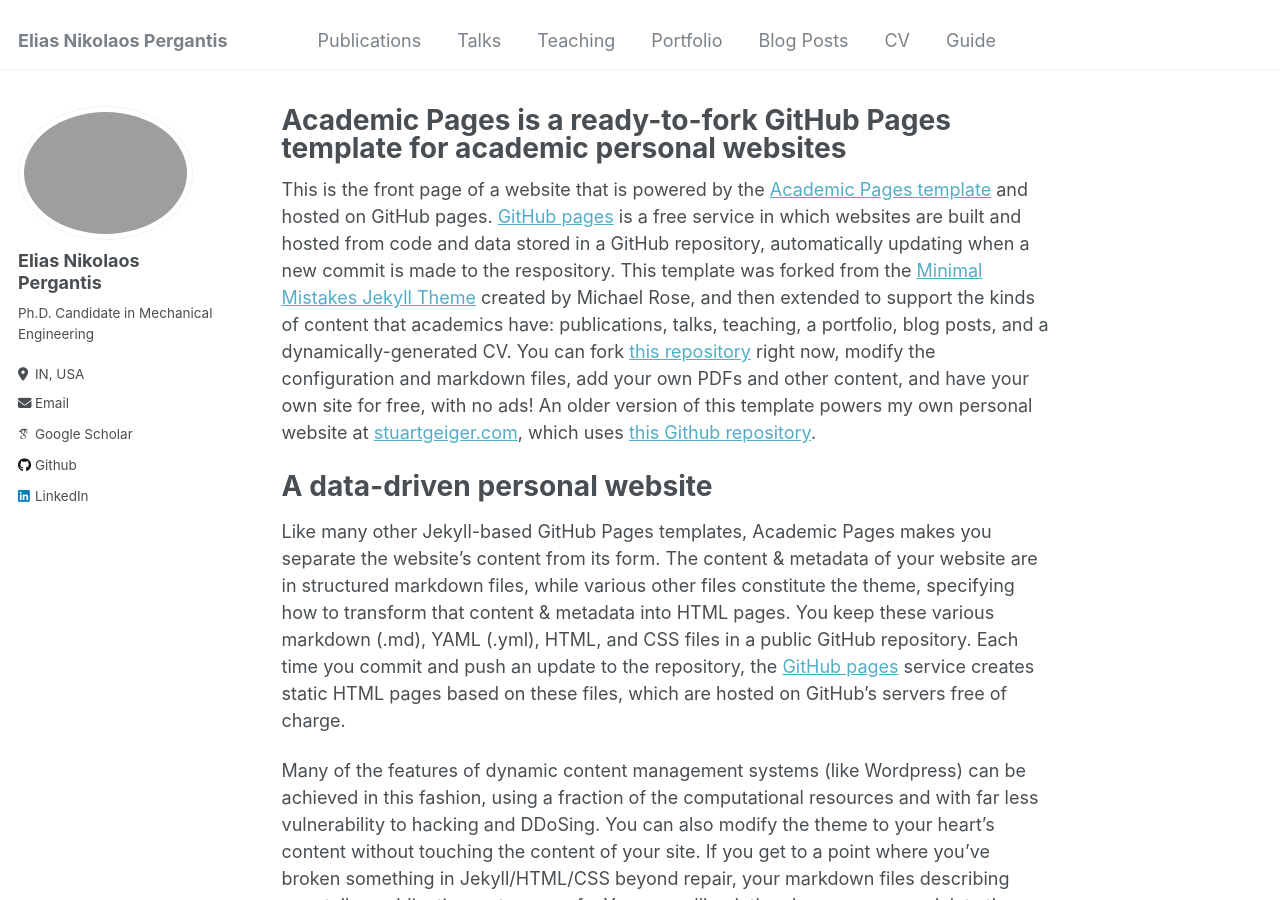
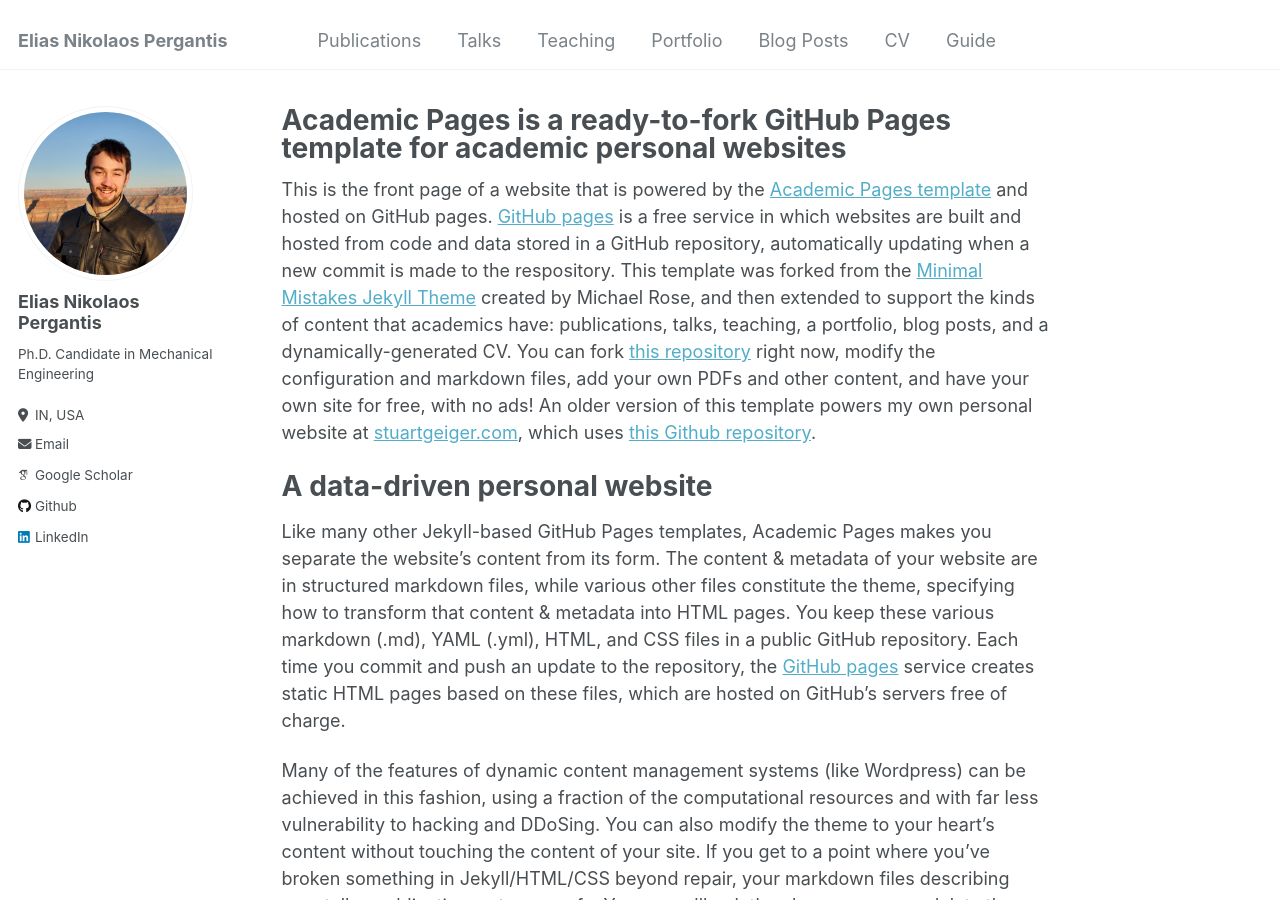
Before and after one commit to epergant/epergant.github.io, a Jekyll site: the page built from _pages/about.md, in a window 1280 px wide and 900 px high. Built offline with Jekyll 4.4.1, drawn with Linux system fonts in a browser that asks for light colours; some web fonts are replaced.

Commit message:
Update _config.yml

```diff
--- a/_config.yml
+++ b/_config.yml
@@ -79,7 +79,7 @@ analytics:
 # Site Author
 author:
   name             : "Elias Nikolaos Pergantis"
-  avatar           : "IMG_4623.jpg"
+  avatar           : "Headshot.jpg"
   bio              : "Ph.D. Candidate in Mechanical Engineering"
   location         : "IN, USA"
   employer         : #"Purdue University"
```
